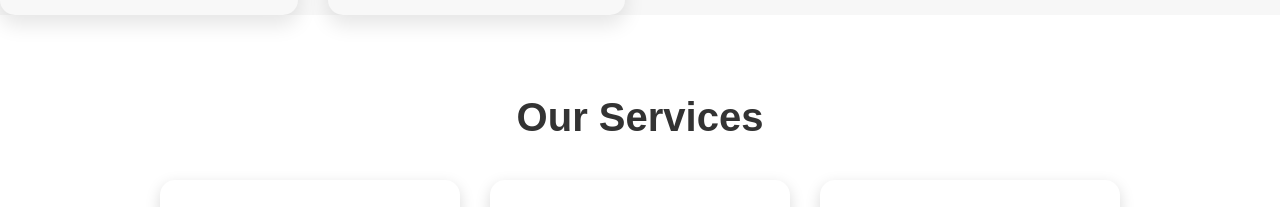
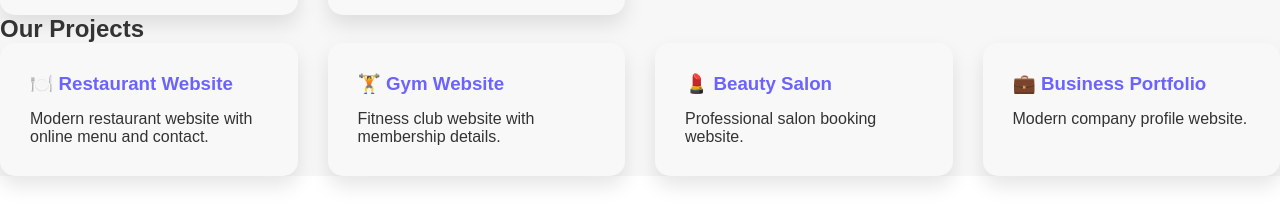
Before and after one commit to sowmya584/brundhavan_creations, a plain HTML site: page index.html in a window 1280 px wide. Shown: the part 2843-3050 px from the top of the page. Drawn offline with Linux system fonts and the light colour scheme.

Commit message:
Update index.html

```diff
--- a/index.html
+++ b/index.html
@@ -171,6 +171,35 @@ and startups.
     </div>
 
 </section>
+    <section id="projects">
+
+    <h2>Our Projects</h2>
+
+    <div class="project-container">
+
+        <div class="project-card">
+            <h3>🍽️ Restaurant Website</h3>
+            <p>Modern restaurant website with online menu and contact.</p>
+        </div>
+
+        <div class="project-card">
+            <h3>🏋️ Gym Website</h3>
+            <p>Fitness club website with membership details.</p>
+        </div>
+
+        <div class="project-card">
+            <h3>💄 Beauty Salon</h3>
+            <p>Professional salon booking website.</p>
+        </div>
+
+        <div class="project-card">
+            <h3>💼 Business Portfolio</h3>
+            <p>Modern company profile website.</p>
+        </div>
+
+    </div>
+
+</section>
 
     <section id="services">
 
```
